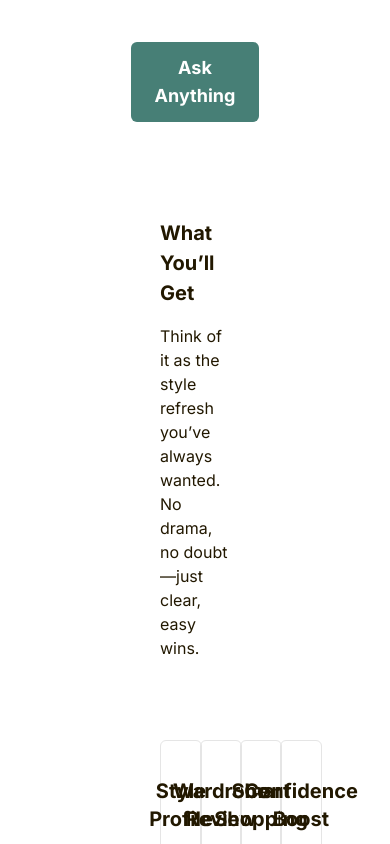
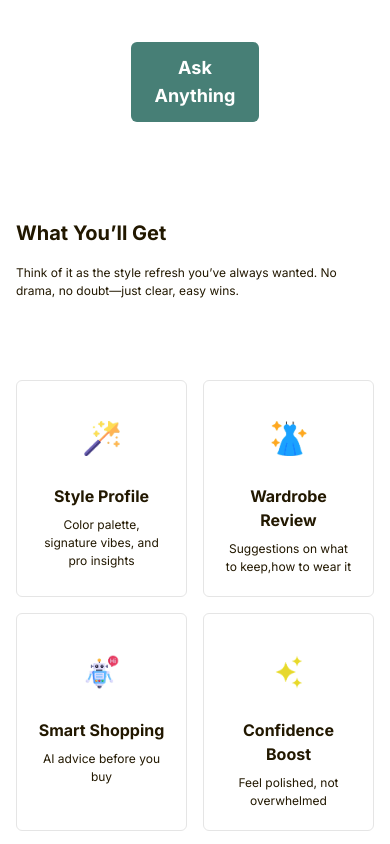
Before and after one commit to Sawjal-sikder/stailas, a React (Vite) app: page / in a window 390 px wide. Shown: the part 3060-3904 px from the top of the page. Built offline with nearby package versions, Linux system fonts and the light colour scheme.

Commit message:
fixed responsive design for  what you''ll get

```diff
--- a/src/pages/home/getService/Items.jsx
+++ b/src/pages/home/getService/Items.jsx
@@ -8,27 +8,27 @@ import ServiceImage4 from "../../../assets/image/service/s4.png"
 
 const Items = () => {
   return (
-    <div className='grid grid-cols-4 gap-x-10 pt-10 '>
+    <div className='grid grid-cols-2 lg:grid-cols-4 gap-4 pt-10 '>
     {/* item */}
       <div className='p-5 text-center flex flex-col items-center border border-[#E5E5E5] rounded-md'>
-        <Image src={ServiceImage1} alt="Service Image 1" className="" />
-        <p className='font-bold text-xl py-4'>Style Profile</p>
-        <p className='text-md'>Color palette, signature vibes, and pro insights</p>
+        <Image src={ServiceImage1} alt="Service Image 1" className="w-[36px] lg:w-[88px] py-5" />
+        <p className='font-bold text-[16px] lg:text-[20px] py-2'>Style Profile</p>
+        <p className='text-[12px] lg:text-[16px]'>Color palette, signature vibes, and pro insights</p>
       </div>
       <div className='p-5 text-center flex flex-col items-center border border-[#E5E5E5] rounded-md'>
-        <Image src={ServiceImage2} alt="Service Image 1" className="" />
-        <p className='font-bold text-xl py-4'>Wardrobe Review</p>
-        <p className='text-md'>Suggestions on what to keep,how to wear it</p>
+        <Image src={ServiceImage2} alt="Service Image 1" className="w-[36px] lg:w-[88px] py-5" />
+        <p className='font-bold text-[16px] lg:text-[20px] py-2'>Wardrobe Review</p>
+        <p className='text-[12px] lg:text-[16px]'>Suggestions on what to keep,how to wear it</p>
       </div>
       <div className='p-5 text-center flex flex-col items-center border border-[#E5E5E5] rounded-md'>
-        <Image src={ServiceImage3} alt="Service Image 1" className="" />
-        <p className='font-bold text-xl py-4'>Smart Shopping</p>
-        <p className='text-md'>AI advice before you buy</p>
+        <Image src={ServiceImage3} alt="Service Image 1" className="w-[36px] lg:w-[88px] py-5" />
+        <p className='font-bold text-[16px] lg:text-[20px] py-2'>Smart Shopping</p>
+        <p className='text-[12px] lg:text-[16px]'>AI advice before you buy</p>
       </div>
       <div className='p-5 text-center flex flex-col items-center border border-[#E5E5E5] rounded-md'>
-        <Image src={ServiceImage4} alt="Service Image 1" className="" />
-        <p className='font-bold text-xl py-4'>Confidence Boost</p>
-        <p className='text-md'>Feel polished, not overwhelmed</p>
+        <Image src={ServiceImage4} alt="Service Image 1" className="w-[36px] lg:w-[88px] py-5" />
+        <p className='font-bold text-[16px] lg:text-[20px] py-2'>Confidence Boost</p>
+        <p className='text-[12px] lg:text-[16px]'>Feel polished, not overwhelmed</p>
       </div>
     </div>
   )
--- a/src/pages/home/getService/Service.jsx
+++ b/src/pages/home/getService/Service.jsx
@@ -4,10 +4,10 @@ import Items from './Items'
 
 const Service = () => {
     return (
-        <div className='py-20 px-40 font-inter text-primary'>
+        <div className='py-20 px-4 lg:px-40 font-inter text-primary'>
             <div className='pb-10'>
                 <Header text="What You’ll Get" className="mb-4" />
-                <p className='text-md'>Think of it as the style refresh you’ve always wanted. No
+                <p className='text-[12px] lg:text-[20px]'>Think of it as the style refresh you’ve always wanted. No
                     drama, no doubt—just clear, easy wins.</p>
             </div>
             <Items />
```
